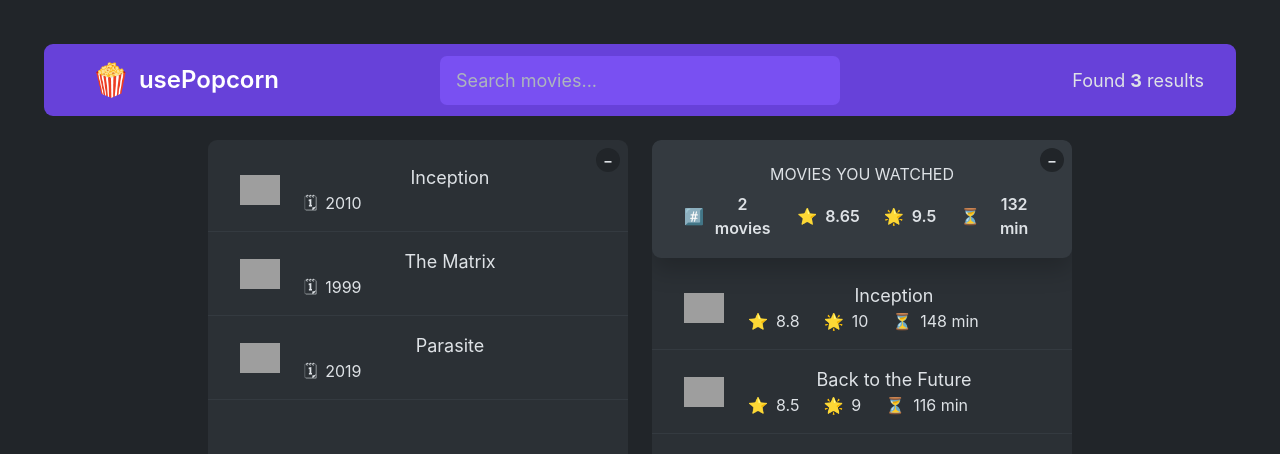
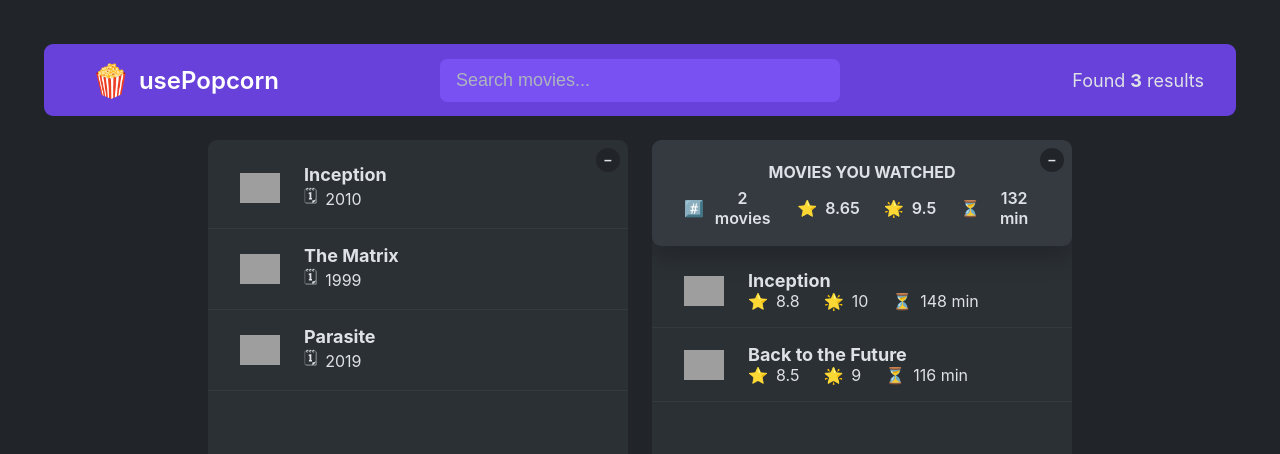
Before and after one commit to julienheng/usePopcorn, a React (Vite) app: page / in a window 1280 px wide. Shown: the top 454 px of the page. Built offline with nearby package versions, Linux system fonts and the light colour scheme; grey boxes are pictures that could not be loaded.

Commit message:
working on ui components

```diff
--- a/src/components/Main.tsx
+++ b/src/components/Main.tsx
@@ -1,6 +1,6 @@
-/* eslint-disable @typescript-eslint/no-explicit-any */
-import { useState } from "react";
-import { tempWatchedData } from "../../utils/MovieData";
+//COMPONENTS
+import MovieListBox from "./MovieListBox/MovieListBox";
+import WatchedBox from "./WatchedBox";
 
 type Props = {
   movies: {
@@ -12,99 +12,10 @@ type Props = {
 };
 
 export default function Main({ movies }: Props) {
-  const average = (arr: any[]) =>
-    arr.reduce((acc: number, cur: number, i: number, arr: string | any[]) => acc + cur / arr.length, 0);
-
-  const [isOpen1, setIsOpen1] = useState(true);
-  const [isOpen2, setIsOpen2] = useState(true);
-  const [watched, setWatched] = useState(tempWatchedData);
-  const avgImdbRating = average(watched.map((movie) => movie.imdbRating));
-  const avgUserRating = average(watched.map((movie) => movie.userRating));
-  const avgRuntime = average(watched.map((movie) => movie.runtime));
-
   return (
     <main className="main">
-      <div className="box">
-        <button
-          className="btn-toggle"
-          onClick={() => setIsOpen1((open) => !open)}
-        >
-          {isOpen1 ? "–" : "+"}
-        </button>
-        {isOpen1 && (
-          <ul className="list">
-            {movies?.map((movie) => (
-              <li key={movie.imdbID}>
-                <img src={movie.Poster} alt={`${movie.Title} poster`} />
-                <h3>{movie.Title}</h3>
-                <div>
-                  <p>
-                    <span>🗓</span>
-                    <span>{movie.Year}</span>
-                  </p>
-                </div>
-              </li>
-            ))}
-          </ul>
-        )}
-      </div>
-
-      <div className="box">
-        <button
-          className="btn-toggle"
-          onClick={() => setIsOpen2((open) => !open)}
-        >
-          {isOpen2 ? "–" : "+"}
-        </button>
-        {isOpen2 && (
-          <>
-            <div className="summary">
-              <h2>Movies you watched</h2>
-              <div>
-                <p>
-                  <span>#️⃣</span>
-                  <span>{watched.length} movies</span>
-                </p>
-                <p>
-                  <span>⭐️</span>
-                  <span>{avgImdbRating}</span>
-                </p>
-                <p>
-                  <span>🌟</span>
-                  <span>{avgUserRating}</span>
-                </p>
-                <p>
-                  <span>⏳</span>
-                  <span>{avgRuntime} min</span>
-                </p>
-              </div>
-            </div>
-
-            <ul className="list">
-              {watched.map((movie) => (
-                <li key={movie.imdbID}>
-                  <img src={movie.Poster} alt={`${movie.Title} poster`} />
-                  <h3>{movie.Title}</h3>
-                  <div>
-                    <p>
-                      <span>⭐️</span>
-                      <span>{movie.imdbRating}</span>
-                    </p>
-                    <p>
-                      <span>🌟</span>
-                      <span>{movie.userRating}</span>
-                    </p>
-                    <p>
-                      <span>⏳</span>
-                      <span>{movie.runtime} min</span>
-                    </p>
-                  </div>
-                </li>
-              ))}
-            </ul>
-          </>
-        )}
-      </div>
+      <MovieListBox movies={movies} />
+      <WatchedBox />
     </main>
   );
 }
--- /dev/null
+++ b/src/components/MovieListBox/Button.tsx
@@ -0,0 +1,12 @@
+type Props = {
+  isOpen1: boolean;
+  setIsOpen1: (isOpen1: boolean) => void;
+};
+
+export default function Button({ isOpen1, setIsOpen1 }: Props) {
+  return (
+    <button className="btn-toggle" onClick={() => setIsOpen1(!isOpen1)}>
+      {isOpen1 ? "–" : "+"}
+    </button>
+  );
+}
--- /dev/null
+++ b/src/components/MovieListBox/Movie.tsx
@@ -0,0 +1,23 @@
+type Props = {
+  movie: {
+    Title: string;
+    Year: string;
+    imdbID: string;
+    Poster: string;
+  };
+};
+
+export default function Movie({ movie }: Props) {
+  return (
+    <li key={movie.imdbID}>
+      <img src={movie.Poster} alt={`${movie.Title} poster`} />
+      <h3>{movie.Title}</h3>
+      <div>
+        <p>
+          <span>🗓</span>
+          <span>{movie.Year}</span>
+        </p>
+      </div>
+    </li>
+  );
+}
--- /dev/null
+++ b/src/components/MovieListBox/MovieList.tsx
@@ -0,0 +1,21 @@
+// COMPONENTS
+import Movie from "./Movie";
+
+type Props = {
+  movies: {
+    Title: string;
+    Year: string;
+    imdbID: string;
+    Poster: string;
+  }[];
+};
+
+export default function MovieList({ movies }: Props) {
+  return (
+    <ul className="list">
+      {movies?.map((movie) => (
+        <Movie movie={movie} />
+      ))}
+    </ul>
+  );
+}
--- /dev/null
+++ b/src/components/MovieListBox/MovieListBox.tsx
@@ -0,0 +1,26 @@
+import { useState } from "react";
+
+//COMPONENTS
+import MovieList from "./MovieList";
+import Button from "./Button";
+
+type Props = {
+  movies: {
+    Title: string;
+    Year: string;
+    imdbID: string;
+    Poster: string;
+  }[];
+};
+
+export default function ListBox({ movies }: Props) {
+  const [isOpen1, setIsOpen1] = useState(true);
+
+
+  return (
+    <div className="box">
+      <Button isOpen1={isOpen1} setIsOpen1={setIsOpen1} />
+      {isOpen1 && <MovieList movies={movies} />}
+    </div>
+  );
+}
--- /dev/null
+++ b/src/components/WatchedBox.tsx
@@ -0,0 +1,76 @@
+import { useState } from "react";
+import { tempWatchedData } from "../../utils/MovieData";
+
+export default function WatchedBox() {
+  const average = (arr: number[]) =>
+    arr.reduce(
+      (acc: number, cur: number, i: number, arr: number[]) =>
+        acc + cur / arr.length,
+      0
+    );
+
+  const [isOpen2, setIsOpen2] = useState(true);
+  const [watched, setWatched] = useState(tempWatchedData);
+  const avgImdbRating = average(watched.map((movie) => movie.imdbRating));
+  const avgUserRating = average(watched.map((movie) => movie.userRating));
+  const avgRuntime = average(watched.map((movie) => movie.runtime));
+
+  return (
+    <div className="box">
+      <button
+        className="btn-toggle"
+        onClick={() => setIsOpen2((open) => !open)}
+      >
+        {isOpen2 ? "–" : "+"}
+      </button>
+      {isOpen2 && (
+        <>
+          <div className="summary">
+            <h2>Movies you watched</h2>
+            <div>
+              <p>
+                <span>#️⃣</span>
+                <span>{watched.length} movies</span>
+              </p>
+              <p>
+                <span>⭐️</span>
+                <span>{avgImdbRating}</span>
+              </p>
+              <p>
+                <span>🌟</span>
+                <span>{avgUserRating}</span>
+              </p>
+              <p>
+                <span>⏳</span>
+                <span>{avgRuntime} min</span>
+              </p>
+            </div>
+          </div>
+
+          <ul className="list">
+            {watched.map((movie) => (
+              <li key={movie.imdbID}>
+                <img src={movie.Poster} alt={`${movie.Title} poster`} />
+                <h3>{movie.Title}</h3>
+                <div>
+                  <p>
+                    <span>⭐️</span>
+                    <span>{movie.imdbRating}</span>
+                  </p>
+                  <p>
+                    <span>🌟</span>
+                    <span>{movie.userRating}</span>
+                  </p>
+                  <p>
+                    <span>⏳</span>
+                    <span>{movie.runtime} min</span>
+                  </p>
+                </div>
+              </li>
+            ))}
+          </ul>
+        </>
+      )}
+    </div>
+  );
+}
--- a/src/index.css
+++ b/src/index.css
@@ -1,6 +1,6 @@
-@tailwind base;
+/* @tailwind base;
 @tailwind components;
-@tailwind utilities;
+@tailwind utilities; */
 
 
 :root {
@@ -179,6 +179,7 @@ body {
 
 .list h3 {
   font-size: 1.8rem;
+  text-align: left;
 }
 
 .list div {
```
